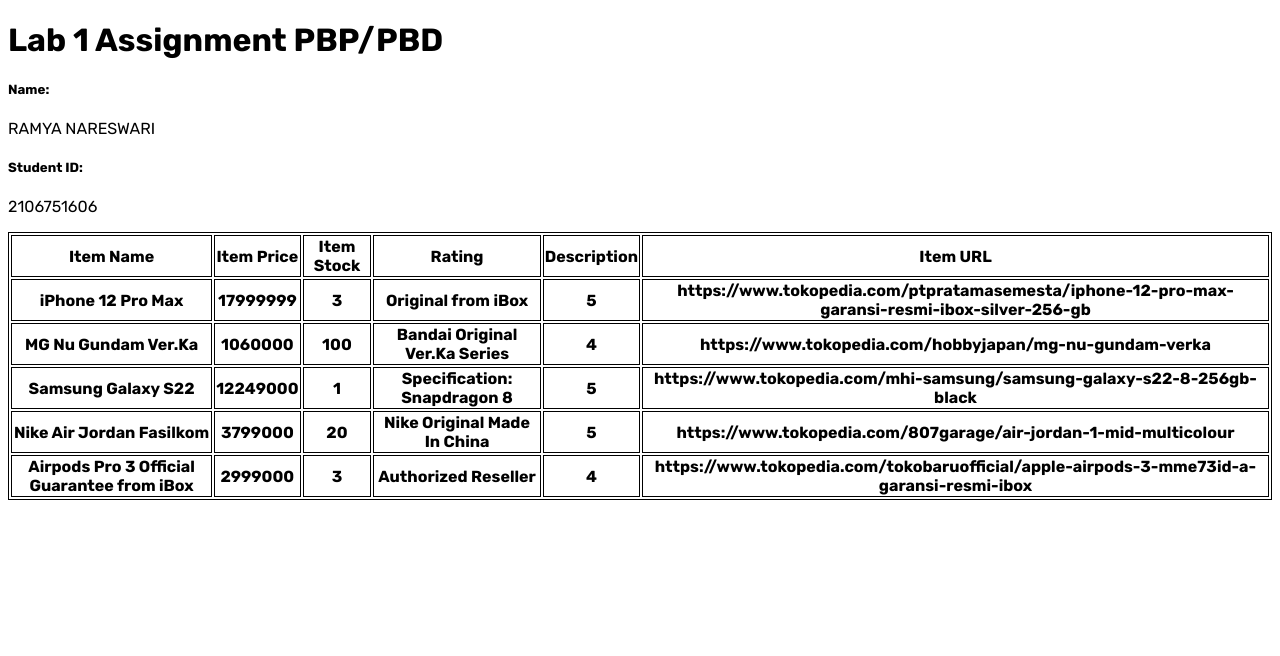
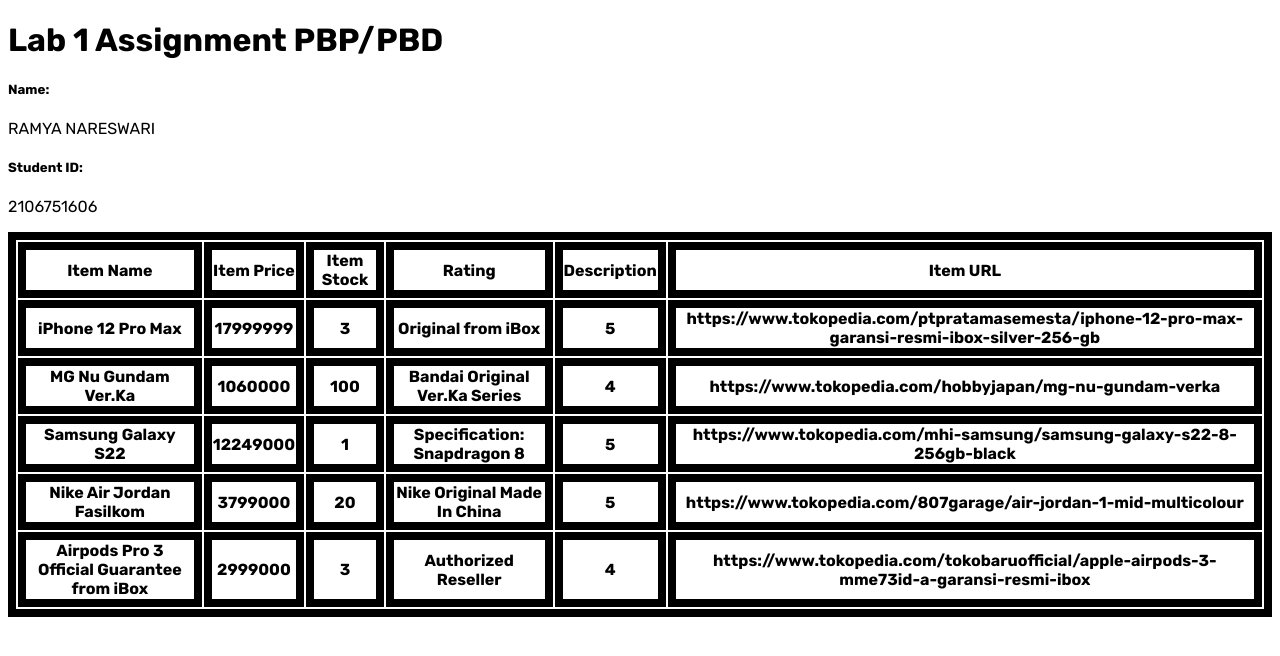
Before and after one commit to ramyanareswari/TUGAS-2-PBP, a Django app: page /katalog/ in a window 1280 px wide. Shown: the top 656 px of the page. Run offline with Django 4.2, Linux system fonts and the light colour scheme; data comes from the database, SQL or seed files in the repository; lists and menus that the app fills with data are empty.

Commit message:
Edited style

```diff
--- a/static/css/style.css
+++ b/static/css/style.css
@@ -4,4 +4,6 @@
   font-family: 'Rubik', sans-serif;
 }
 
-table, th, td {border: 1px solid black;}
+table, th, td {
+  border: 0.5rem solid black;
+}
```
Also changed, not shown: todolist/README.md.
